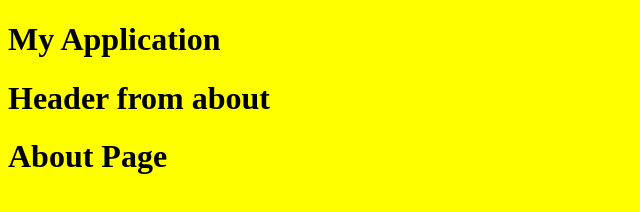
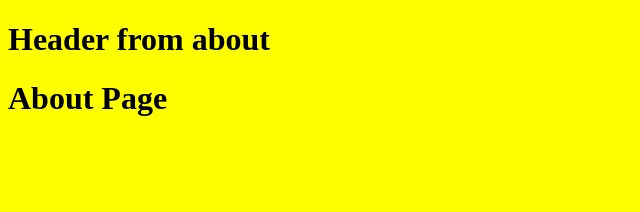
Before and after one commit to EhsanShakil/Gatsby, a Gatsby site: page /about in a window 1280 px wide. Shown: the whole page, without its empty margins (0-640 px from the left). Built offline with nearby package versions, Linux system fonts and the light colour scheme; Gatsby itself is replaced by a stand-in of ours.

Commit message:
Updating

```diff
--- a/src/components/Layout.tsx
+++ b/src/components/Layout.tsx
@@ -1,12 +1,12 @@
 import React, { ReactNode } from "react";
 import Header from "./Header";
 
-type layout = {children: ReactNode};
+type layout = {children: ReactNode, headerTitle: string};
 
-const Layout = ({ children }: layout) => {
+const Layout = ({ children, headerTitle }: layout) => {
   return (
     <div>
-      <Header title="My Application" />
+      <Header title={headerTitle} />
       {children}
     </div>
   );
--- a/src/pages/about.tsx
+++ b/src/pages/about.tsx
@@ -1,11 +1,9 @@
 import React from "react";
-import Header from "../components/Header";
 import Layout from "../components/Layout";
 
 export default function About() {
   return (
-    <Layout>
-      <Header title="Header from about" />
+    <Layout headerTitle="Header from about">
       <h1>About Page</h1>
     </Layout>
   );
```
Also changed, not shown: src/pages/index.tsx (+3 -4 lines).
